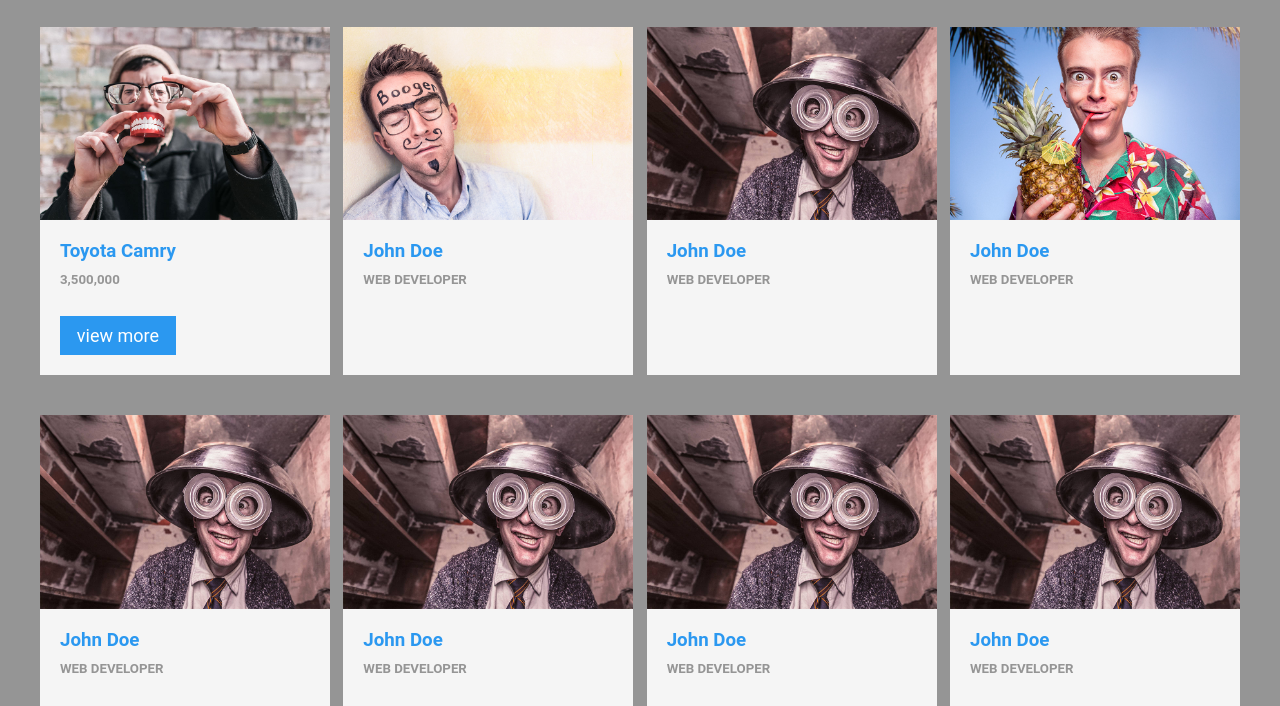
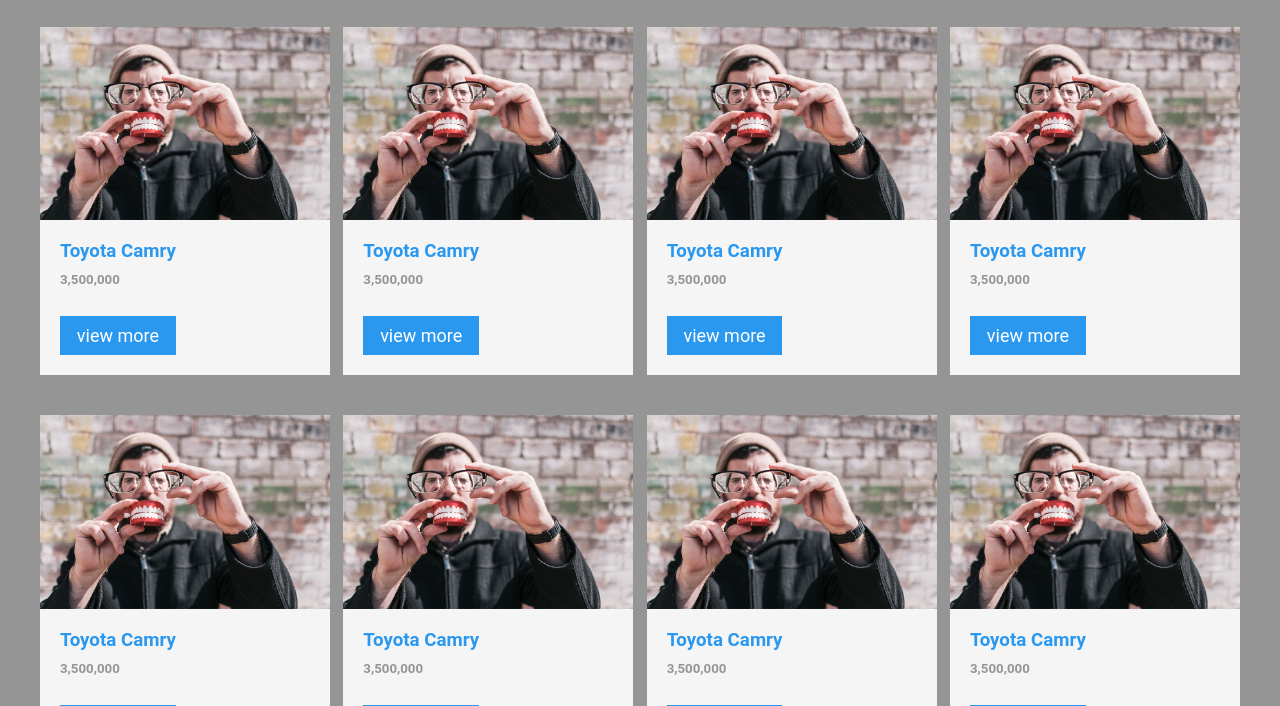
Before and after one commit to ola357/automart, a plain HTML site: page ui/index.html in a window 1280 px wide. Shown: the part 574-1280 px from the top of the page. Drawn offline with nearby package versions, Linux system fonts and the light colour scheme.

Commit message:
static pages

```diff
--- a/ui/index.html
+++ b/ui/index.html
@@ -107,17 +107,18 @@
             <!--      end of team member-->
             <!--      team member-->
             <article class="team-member">
-                <img src="images/team-2.jpg" alt="team-member">
+                <img src="images/team-1.jpg" alt="team-member">
                 <div class='img-footer'>
                     <div class="footer-info">
-                        <h3>John Doe</h3>
-                        <h5>Web Developer</h5>
+                        <h3>Toyota Camry</h3>
+                        <h5>3,500,000</h5>
                         <div class="social-icons">
                             <a href="#"><i class="fa fa-twitter"></i></a>
                             <a href="#"><i class="fa fa-facebook"></i></a>
                             <a href="#"><i class="fa fa-instagram"></i></a>
                             <a href="#"><i class="fa fa-linkedin"></i></a>
                         </div>
+                        <a href="" class="view-more">view more</a>
                     </div>
 
                     <a href="#" class="footer-icon"><i class="fa fa-arrow-right"></i></a>
@@ -127,17 +128,18 @@
             <!--      end of team member-->
             <!--      team member-->
             <article class="team-member">
-                <img src="images/team-3.jpg" alt="team-member">
+                <img src="images/team-1.jpg" alt="team-member">
                 <div class='img-footer'>
                     <div class="footer-info">
-                        <h3>John Doe</h3>
-                        <h5>Web Developer</h5>
+                        <h3>Toyota Camry</h3>
+                        <h5>3,500,000</h5>
                         <div class="social-icons">
                             <a href="#"><i class="fa fa-twitter"></i></a>
                             <a href="#"><i class="fa fa-facebook"></i></a>
                             <a href="#"><i class="fa fa-instagram"></i></a>
                             <a href="#"><i class="fa fa-linkedin"></i></a>
                         </div>
+                        <a href="" class="view-more">view more</a>
                     </div>
 
                     <a href="#" class="footer-icon"><i class="fa fa-arrow-right"></i></a>
@@ -147,39 +149,18 @@
             <!--      end of team member-->
             <!--      team member-->
             <article class="team-member">
-                <img src="images/team-4.jpg" alt="team-member">
+                <img src="images/team-1.jpg" alt="team-member">
                 <div class='img-footer'>
                     <div class="footer-info">
-                        <h3>John Doe</h3>
-                        <h5>Web Developer</h5>
+                        <h3>Toyota Camry</h3>
+                        <h5>3,500,000</h5>
                         <div class="social-icons">
                             <a href="#"><i class="fa fa-twitter"></i></a>
                             <a href="#"><i class="fa fa-facebook"></i></a>
                             <a href="#"><i class="fa fa-instagram"></i></a>
                             <a href="#"><i class="fa fa-linkedin"></i></a>
                         </div>
-                    </div>
-
-                    <a href="#" class="footer-icon"><i class="fa fa-arrow-right"></i></a>
-
-                </div>
-            </article>
-            <!--      end of team member-->
-
-            <!-- Second set or layer -->
-            <!--      team member-->
-            <article class="team-member">
-                <img src="images/team-3.jpg" alt="team-member">
-                <div class='img-footer'>
-                    <div class="footer-info">
-                        <h3>John Doe</h3>
-                        <h5>Web Developer</h5>
-                        <div class="social-icons">
-                            <a href="#"><i class="fa fa-twitter"></i></a>
-                            <a href="#"><i class="fa fa-facebook"></i></a>
-                            <a href="#"><i class="fa fa-instagram"></i></a>
-                            <a href="#"><i class="fa fa-linkedin"></i></a>
-                        </div>
+                        <a href="" class="view-more">view more</a>
                     </div>
 
                     <a href="#" class="footer-icon"><i class="fa fa-arrow-right"></i></a>
@@ -189,17 +170,18 @@
             <!--      end of team member-->
             <!--      team member-->
             <article class="team-member">
-                <img src="images/team-3.jpg" alt="team-member">
+                <img src="images/team-1.jpg" alt="team-member">
                 <div class='img-footer'>
                     <div class="footer-info">
-                        <h3>John Doe</h3>
-                        <h5>Web Developer</h5>
+                        <h3>Toyota Camry</h3>
+                        <h5>3,500,000</h5>
                         <div class="social-icons">
                             <a href="#"><i class="fa fa-twitter"></i></a>
                             <a href="#"><i class="fa fa-facebook"></i></a>
                             <a href="#"><i class="fa fa-instagram"></i></a>
                             <a href="#"><i class="fa fa-linkedin"></i></a>
                         </div>
+                        <a href="" class="view-more">view more</a>
                     </div>
 
                     <a href="#" class="footer-icon"><i class="fa fa-arrow-right"></i></a>
@@ -209,17 +191,18 @@
             <!--      end of team member-->
             <!--      team member-->
             <article class="team-member">
-                <img src="images/team-3.jpg" alt="team-member">
+                <img src="images/team-1.jpg" alt="team-member">
                 <div class='img-footer'>
                     <div class="footer-info">
-                        <h3>John Doe</h3>
-                        <h5>Web Developer</h5>
+                        <h3>Toyota Camry</h3>
+                        <h5>3,500,000</h5>
                         <div class="social-icons">
                             <a href="#"><i class="fa fa-twitter"></i></a>
                             <a href="#"><i class="fa fa-facebook"></i></a>
                             <a href="#"><i class="fa fa-instagram"></i></a>
                             <a href="#"><i class="fa fa-linkedin"></i></a>
                         </div>
+                        <a href="" class="view-more">view more</a>
                     </div>
 
                     <a href="#" class="footer-icon"><i class="fa fa-arrow-right"></i></a>
@@ -229,17 +212,18 @@
             <!--      end of team member-->
             <!--      team member-->
             <article class="team-member">
-                <img src="images/team-3.jpg" alt="team-member">
+                <img src="images/team-1.jpg" alt="team-member">
                 <div class='img-footer'>
                     <div class="footer-info">
-                        <h3>John Doe</h3>
-                        <h5>Web Developer</h5>
+                        <h3>Toyota Camry</h3>
+                        <h5>3,500,000</h5>
                         <div class="social-icons">
                             <a href="#"><i class="fa fa-twitter"></i></a>
                             <a href="#"><i class="fa fa-facebook"></i></a>
                             <a href="#"><i class="fa fa-instagram"></i></a>
                             <a href="#"><i class="fa fa-linkedin"></i></a>
                         </div>
+                        <a href="" class="view-more">view more</a>
                     </div>
 
                     <a href="#" class="footer-icon"><i class="fa fa-arrow-right"></i></a>
@@ -247,6 +231,29 @@
                 </div>
             </article>
             <!--      end of team member-->
+            <!--      team member-->
+            <article class="team-member">
+                <img src="images/team-1.jpg" alt="team-member">
+                <div class='img-footer'>
+                    <div class="footer-info">
+                        <h3>Toyota Camry</h3>
+                        <h5>3,500,000</h5>
+                        <div class="social-icons">
+                            <a href="#"><i class="fa fa-twitter"></i></a>
+                            <a href="#"><i class="fa fa-facebook"></i></a>
+                            <a href="#"><i class="fa fa-instagram"></i></a>
+                            <a href="#"><i class="fa fa-linkedin"></i></a>
+                        </div>
+                        <a href="" class="view-more">view more</a>
+                    </div>
+
+                    <a href="#" class="footer-icon"><i class="fa fa-arrow-right"></i></a>
+
+                </div>
+            </article>
+            <!--      end of team member-->
+            <!--      team member-->
+
         </div>
     </section>
     <!--end of team-->
```
